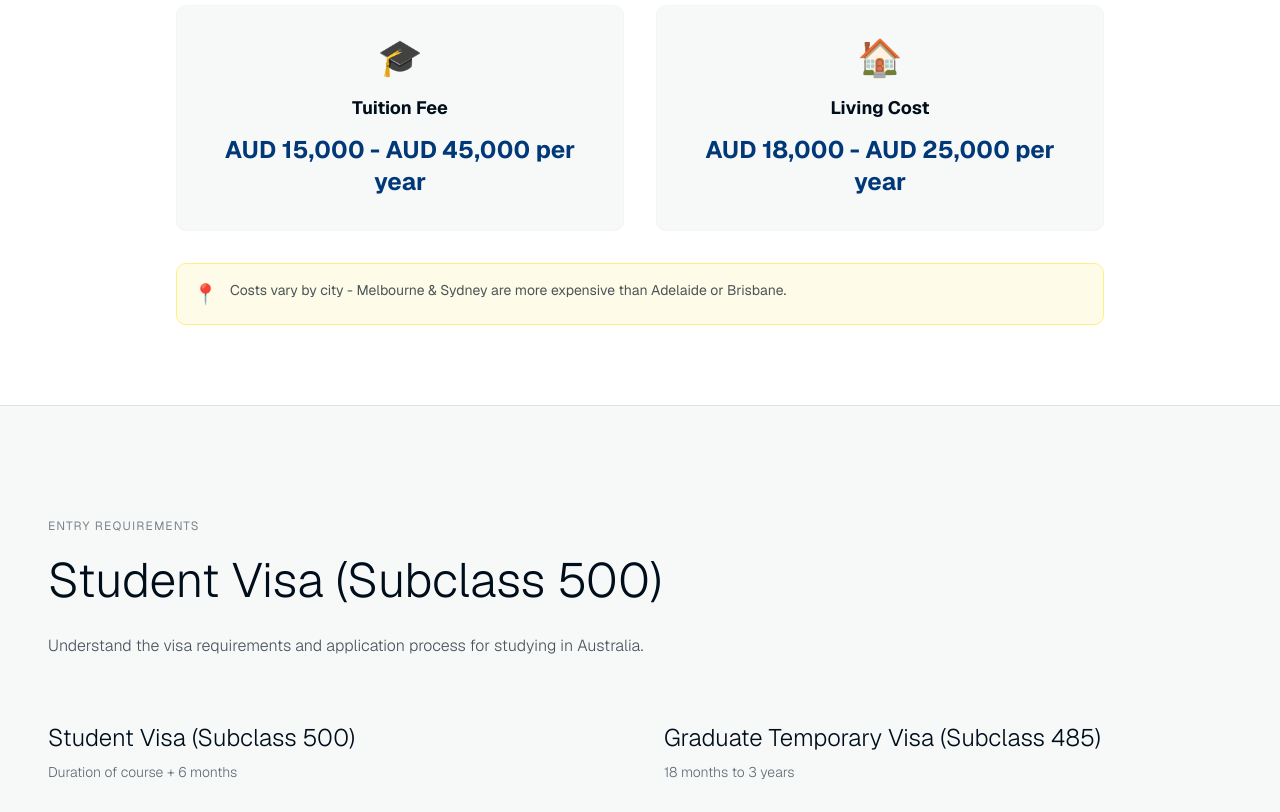
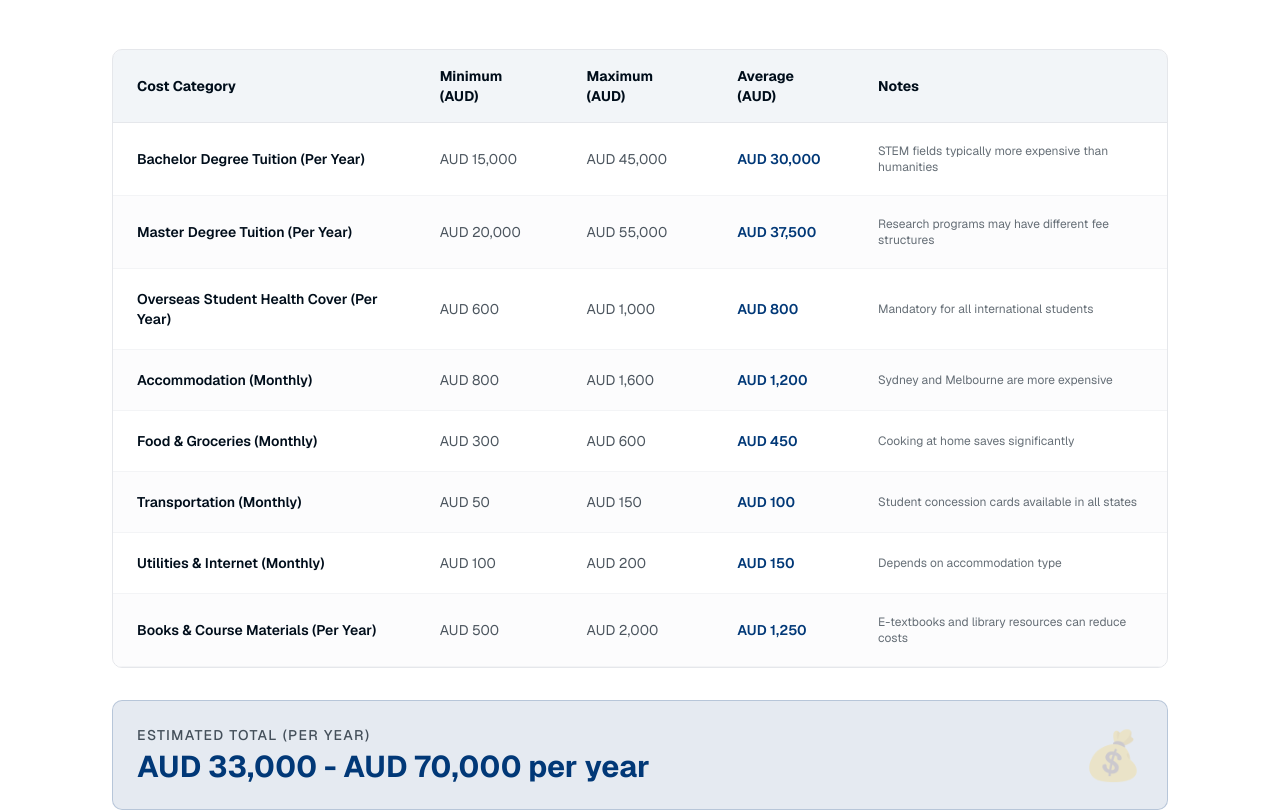
Before and after one commit to Fujiyoro/consultancy, a Next.js app: page /countries/australia in a window 1280 px wide. Shown: the part 4140-4952 px from the top of the page. Built offline with nearby package versions, Linux system fonts and the light colour scheme.

Commit message:
feat: redesign cost component with detailed table format
Convert cost section to table with detailed breakdown and notes.

```diff
--- a/components/country-costs.tsx
+++ b/components/country-costs.tsx
@@ -1,62 +1,109 @@
 'use client';
 
-interface CostBreakdown {
-  category: string;
-  range: string;
-  icon: string;
+interface CostItem {
+  item: string;
+  minAmount: string;
+  maxAmount: string;
+  average: string;
+  notes?: string;
 }
 
 interface CountryCostsProps {
-  costs: CostBreakdown[];
+  costs: CostItem[];
   currency: string;
+  totalEstimate?: string;
   note?: string;
 }
 
-const iconMap: { [key: string]: string } = {
-  tuition: '🎓',
-  living: '🏠',
-  health: '🏥',
-  books: '📚',
-};
-
-export function CountryCosts({ costs, currency, note }: CountryCostsProps) {
+export function CountryCosts({ costs, currency, totalEstimate, note }: CountryCostsProps) {
   return (
     <section className="py-20 bg-white">
-      <div className="max-w-5xl mx-auto px-6 sm:px-8 lg:px-12">
+      <div className="max-w-6xl mx-auto px-6 sm:px-8 lg:px-12">
         {/* Header */}
-        <div className="text-center mb-16">
+        <div className="mb-16">
           <p className="text-primary text-sm font-medium uppercase tracking-widest mb-3">
-            Cost Breakdown
+            💰 Cost Breakdown
           </p>
           <h2 className="text-4xl sm:text-5xl font-bold text-foreground mb-4">
             Estimated Costs in {currency}
           </h2>
+          <p className="text-lg text-foreground/70">
+            Detailed breakdown of tuition, living expenses, and other costs for international students
+          </p>
         </div>
 
-        {/* Costs Grid */}
-        <div className="grid md:grid-cols-2 gap-8 mb-8">
-          {costs.map((cost, index) => (
-            <div
-              key={index}
-              className="bg-[#F7F9F9] rounded-lg p-8 border border-gray-100 text-center hover:shadow-md transition-shadow"
-            >
-              <div className="text-4xl mb-4 flex justify-center">
-                {iconMap[cost.icon] || '💰'}
+        {/* Table */}
+        <div className="overflow-x-auto border border-gray-200 rounded-lg">
+          <table className="w-full">
+            <thead>
+              <tr className="bg-primary/5 border-b border-gray-200">
+                <th className="px-6 py-4 text-left text-sm font-bold text-foreground">
+                  Cost Category
+                </th>
+                <th className="px-6 py-4 text-left text-sm font-bold text-foreground">
+                  Minimum ({currency})
+                </th>
+                <th className="px-6 py-4 text-left text-sm font-bold text-foreground">
+                  Maximum ({currency})
+                </th>
+                <th className="px-6 py-4 text-left text-sm font-bold text-foreground">
+                  Average ({currency})
+                </th>
+                <th className="px-6 py-4 text-left text-sm font-bold text-foreground">
+                  Notes
+                </th>
+              </tr>
+            </thead>
+            <tbody>
+              {costs.map((cost, index) => (
+                <tr
+                  key={index}
+                  className={`border-b border-gray-100 transition-colors hover:bg-gray-50 ${
+                    index % 2 === 0 ? 'bg-white' : 'bg-gray-50/50'
+                  }`}
+                >
+                  <td className="px-6 py-5 text-sm font-semibold text-foreground">
+                    {cost.item}
+                  </td>
+                  <td className="px-6 py-5 text-sm text-foreground/70">
+                    {cost.minAmount}
+                  </td>
+                  <td className="px-6 py-5 text-sm text-foreground/70">
+                    {cost.maxAmount}
+                  </td>
+                  <td className="px-6 py-5 text-sm font-semibold text-primary">
+                    {cost.average}
+                  </td>
+                  <td className="px-6 py-5 text-xs text-foreground/60">
+                    {cost.notes || '—'}
+                  </td>
+                </tr>
+              ))}
+            </tbody>
+          </table>
+        </div>
+
+        {/* Total Estimate */}
+        {totalEstimate && (
+          <div className="mt-8 bg-primary/10 border border-primary/20 rounded-lg p-6">
+            <div className="flex justify-between items-center">
+              <div>
+                <p className="text-sm text-foreground/70 font-medium uppercase tracking-widest mb-1">
+                  Estimated Total (Per Year)
+                </p>
+                <p className="text-3xl font-bold text-primary">
+                  {totalEstimate}
+                </p>
               </div>
-              <h3 className="text-lg font-bold text-foreground mb-3">
-                {cost.category}
-              </h3>
-              <p className="text-2xl font-bold text-primary">
-                {cost.range}
-              </p>
+              <div className="text-5xl text-primary/20">💰</div>
             </div>
-          ))}
-        </div>
+          </div>
+        )}
 
         {/* Note */}
         {note && (
-          <div className="bg-yellow-50 border border-yellow-200 rounded-lg p-4 flex gap-3">
-            <span className="text-xl">📍</span>
+          <div className="mt-8 bg-yellow-50 border border-yellow-200 rounded-lg p-4 flex gap-3">
+            <span className="text-xl flex-shrink-0">📍</span>
             <p className="text-sm text-foreground/70">
               {note}
             </p>
--- a/components/country-page-wrapper.tsx
+++ b/components/country-page-wrapper.tsx
@@ -49,10 +49,11 @@ export function CountryPageWrapper({ country }: { country: Country }) {
           <CountryIntakes intakes={country.intakes} />
         )}
 
-        {country.costBreakdown && (
+        {country.detailedCosts && (
           <CountryCosts
-            costs={country.costBreakdown}
+            costs={country.detailedCosts}
             currency={country.costCurrency || 'USD'}
+            totalEstimate={country.totalEstimate}
             note={country.costNote}
           />
         )}
--- a/components/countrydata.tsx
+++ b/components/countrydata.tsx
@@ -66,8 +66,17 @@ export interface CountryData {
     icon: string;
   }>;
 
+  detailedCosts?: Array<{
+    item: string;
+    minAmount: string;
+    maxAmount: string;
+    average: string;
+    notes?: string;
+  }>;
+
   costCurrency?: string;
   costNote?: string;
+  totalEstimate?: string;
   requirements?: string[];
 }
 
@@ -398,7 +407,67 @@ export const countriesData: Record<string, CountryData> = {
     ],
 
     costCurrency: 'AUD',
-    costNote: 'Costs vary by city - Melbourne & Sydney are more expensive than Adelaide or Brisbane.',
+    costNote: 'Living costs vary significantly based on location - Sydney and Melbourne are the most expensive.',
+    totalEstimate: 'AUD 33,000 - AUD 70,000 per year',
+
+    detailedCosts: [
+      {
+        item: 'Bachelor Degree Tuition (Per Year)',
+        minAmount: 'AUD 15,000',
+        maxAmount: 'AUD 45,000',
+        average: 'AUD 30,000',
+        notes: 'STEM fields typically more expensive than humanities',
+      },
+      {
+        item: 'Master Degree Tuition (Per Year)',
+        minAmount: 'AUD 20,000',
+        maxAmount: 'AUD 55,000',
+        average: 'AUD 37,500',
+        notes: 'Research programs may have different fee structures',
+      },
+      {
+        item: 'Overseas Student Health Cover (Per Year)',
+        minAmount: 'AUD 600',
+        maxAmount: 'AUD 1,000',
+        average: 'AUD 800',
+        notes: 'Mandatory for all international students',
+      },
+      {
+        item: 'Accommodation (Monthly)',
+        minAmount: 'AUD 800',
+        maxAmount: 'AUD 1,600',
+        average: 'AUD 1,200',
+        notes: 'Sydney and Melbourne are more expensive',
+      },
+      {
+        item: 'Food & Groceries (Monthly)',
+        minAmount: 'AUD 300',
+        maxAmount: 'AUD 600',
+        average: 'AUD 450',
+        notes: 'Cooking at home saves significantly',
+      },
+      {
+        item: 'Transportation (Monthly)',
+        minAmount: 'AUD 50',
+        maxAmount: 'AUD 150',
+        average: 'AUD 100',
+        notes: 'Student concession cards available in all states',
+      },
+      {
+        item: 'Utilities & Internet (Monthly)',
+        minAmount: 'AUD 100',
+        maxAmount: 'AUD 200',
+        average: 'AUD 150',
+        notes: 'Depends on accommodation type',
+      },
+      {
+        item: 'Books & Course Materials (Per Year)',
+        minAmount: 'AUD 500',
+        maxAmount: 'AUD 2,000',
+        average: 'AUD 1,250',
+        notes: 'E-textbooks and library resources can reduce costs',
+      },
+    ],
 
     requirements: [
       'Academic transcripts and certificates (SLC/SEE, +2 Bachelor&apos;s)',
@@ -406,205 +475,6 @@ export const countriesData: Record<string, CountryData> = {
       'Statement of Purpose (SOP)',
       'Letters of Recommendation (LOR)',
       'Financial proof (GTE requirement)',
-      'Valid passport',
-    ],
-  },
-
-  'japan': {
-    id: 'japan',
-    name: 'Japan',
-    slug: 'japan',
-    image: 'https://images.unsplash.com/photo-1542051841857-5f90071e7989?q=80&w=870&auto=format&fit=crop&ixlib=rb-4.1.0&ixid=M3wxMjA3fDB8MHxwaG90by1wYWdlfHx8fGVufDB8fHx8fA%3D%3D',
-    description: 'Blend of tradition and cutting-edge innovation',
-    overview: 'Japan is an excellent destination for international students seeking a unique education experience. With over 100 universities offering high-quality education at affordable costs, Japan provides opportunities in engineering, technology, and humanities.',
-    highlights: ['Todai', 'Kyoto', 'Osaka', 'Tokyo Tech', 'Waseda'],
-    universityCount: 100,
-    color: 'from-red-500 to-orange-400',
-
-    visa: {
-      title: 'Student Visa',
-      types: [
-        {
-          name: 'College of Technology Student Visa',
-          duration: '2-4 years',
-          description: 'For students pursuing undergraduate studies in Japanese institutions',
-          requirements: [
-            'High school diploma or equivalent',
-            'Japanese language proficiency (N4-N3 level)',
-            'Proof of financial support (JPY 3-4 million annually)',
-            'Letter of recommendation',
-            'Health certificate',
-          ],
-        },
-        {
-          name: 'Graduate Student Visa',
-          duration: '2-3 years',
-          description: 'For students pursuing master&apos;s or doctoral degrees',
-          requirements: [
-            'Bachelor&apos;s degree or equivalent',
-            'Research proposal',
-            'Language proficiency',
-            'Financial documents',
-            'Academic transcripts',
-          ],
-        },
-      ],
-    },
-
-    process: {
-      title: 'Application Process',
-      steps: [
-        {
-          number: 1,
-          title: 'Language Preparation',
-          description: 'Prepare Japanese language skills - at least N4 level (JLPT) is recommended',
-          duration: '6-12 months',
-        },
-        {
-          number: 2,
-          title: 'University Selection & Application',
-          description: 'Apply directly to universities or through their international student portal',
-          duration: '2-3 months',
-        },
-        {
-          number: 3,
-          title: 'Receive Admission',
-          description: 'University issues admission letter and documents for visa application',
-          duration: '1-2 months',
-        },
-        {
-          number: 4,
-          title: 'Visa Application',
-          description: 'Submit documents to Japanese embassy/consulate including Certificate of Eligibility',
-          duration: '1-2 months',
-        },
-        {
-          number: 5,
-          title: 'Travel & Enrollment',
-          description: 'Obtain visa and travel to Japan to begin your studies',
-          duration: '2 weeks',
-        },
-      ],
-    },
-
-    costs: {
-      tuitionRange: 'JPY 520,800 - 1,425,600 per year',
-      livingCost: 'JPY 1,500,000 - 2,000,000 per year',
-      totalEstimate: 'JPY 2,020,800 - 3,425,600 per year',
-      scholarships: 'MEXT, ADB, and university scholarships available (often cover full tuition)',
-    },
-
-    universities: [
-      {
-        name: 'University of Tokyo (Todai)',
-        ranking: '#=39 Worldwide',
-        specialization: 'Engineering, Science, Medicine',
-      },
-      {
-        name: 'Kyoto University',
-        ranking: '#61 Worldwide',
-        specialization: 'Science, Engineering, Humanities',
-      },
-      {
-        name: 'Osaka University',
-        ranking: '#=75 Worldwide',
-        specialization: 'Engineering, Science, Medicine',
-      },
-      {
-        name: 'Tokyo Institute of Technology',
-        ranking: '#=139 Worldwide',
-        specialization: 'Engineering, Science, Technology',
-      },
-      {
-        name: 'Waseda University',
-        ranking: '#=200 Worldwide',
-        specialization: 'Business, Engineering, Arts',
-      },
-    ],
-
-    faqs: [
-      {
-        question: 'Do I need to speak Japanese to study in Japan?',
-        answer: 'While many programs are offered in English, studying Japanese is highly recommended for daily life. N4 level (JLPT) is typically required for university programs.',
-      },
-      {
-        question: 'What are the costs of studying in Japan?',
-        answer: 'Japan is relatively affordable. Total costs (tuition + living) range from JPY 2-3.4 million per year. Scholarships like MEXT often cover full tuition.',
-      },
-      {
-        question: 'Can I work while studying in Japan?',
-        answer: 'Yes, international students can work up to 20 hours per week during school terms and full-time during holidays. Work permit required.',
-      },
-      {
-        question: 'What is the JLPT requirement?',
-        answer: 'Most universities require N4 to N3 level for undergraduate studies and N2-N1 for graduate programs in Japanese-taught courses.',
-      },
-      {
-        question: 'Are there scholarships for international students?',
-        answer: 'Yes, MEXT scholarships cover full tuition and living stipend. Many universities also offer their own scholarships with partial or full coverage.',
-      },
-    ],
-
-    countryHighlights: [
-      {
-        title: 'World-Class Universities',
-        description: 'Seven universities in the global top 100 including University of Tokyo, Kyoto, and Osaka offering excellent programs.',
-        icon: 'graduation',
-      },
-      {
-        title: 'Post-Study Work Visa',
-        description: 'Eligible graduates can apply for a 1-year work visa to gain Japanese professional experience.',
-        icon: 'work',
-      },
-      {
-        title: 'Rich Culture & Innovation',
-        description: 'Experience a blend of traditional culture and cutting-edge technology in a safe, vibrant environment.',
-        icon: 'globe',
-      },
-      {
-        title: 'Affordable Education',
-        description: 'Excellent scholarships including MEXT that cover tuition and living expenses for international students.',
-        icon: 'award',
-      },
-    ],
-
-    intakes: [
-      {
-        name: 'April (Semester 1)',
-        period: 'Apr - Aug',
-        months: 'April - September',
-        type: 'Major intake',
-      },
-      {
-        name: 'September (Semester 2)',
-        period: 'Sep - Mar',
-        months: 'September - March',
-        type: 'Minor intake',
-      },
-    ],
-
-    costBreakdown: [
-      {
-        category: 'Tuition Fee',
-        range: 'JPY 520,800 - JPY 1,425,600 per year',
-        icon: 'tuition',
-      },
-      {
-        category: 'Living Cost',
-        range: 'JPY 1,500,000 - JPY 2,000,000 per year',
-        icon: 'living',
-      },
-    ],
-
-    costCurrency: 'JPY',
-    costNote: 'Many universities offer tuition-free programs for international students with MEXT and other scholarships.',
-
-    requirements: [
-      'Academic transcripts and certificates (High School or Bachelor degree)',
-      'Japanese Language Proficiency (JLPT N4-N3 for undergraduate, N2-N1 for graduate)',
-      'Statement of Purpose (SOP)',
-      'Letters of Recommendation (2-3 letters)',
-      'Financial proof (Bank statements showing JPY 3-4 million)',
       'Valid passport',
     ],
   },
@@ -802,6 +672,66 @@ export const countriesData: Record<string, CountryData> = {
 
     costCurrency: 'GBP',
     costNote: 'Living costs vary significantly based on location - London is the most expensive city for accommodation and expenses.',
+    totalEstimate: 'GBP 22,000 - GBP 48,000 per year',
+
+    detailedCosts: [
+      {
+        item: 'Undergraduate Tuition (Per Year)',
+        minAmount: 'GBP 10,000',
+        maxAmount: 'GBP 25,000',
+        average: 'GBP 17,500',
+        notes: 'Subject to Home Office limits; some programs more expensive',
+      },
+      {
+        item: 'Postgraduate Tuition (Per Year)',
+        minAmount: 'GBP 12,000',
+        maxAmount: 'GBP 30,000',
+        average: 'GBP 21,000',
+        notes: 'Master&apos;s and PhD programs vary significantly',
+      },
+      {
+        item: 'Accommodation (Monthly)',
+        minAmount: 'GBP 400',
+        maxAmount: 'GBP 900',
+        average: 'GBP 650',
+        notes: 'London is significantly more expensive than other cities',
+      },
+      {
+        item: 'Food & Groceries (Monthly)',
+        minAmount: 'GBP 200',
+        maxAmount: 'GBP 400',
+        average: 'GBP 300',
+        notes: 'Budget supermarkets available; meal planning saves money',
+      },
+      {
+        item: 'Transportation (Monthly)',
+        minAmount: 'GBP 30',
+        maxAmount: 'GBP 150',
+        average: 'GBP 90',
+        notes: 'Student railcards and bus passes provide discounts',
+      },
+      {
+        item: 'Utilities & Council Tax (Monthly)',
+        minAmount: 'GBP 80',
+        maxAmount: 'GBP 200',
+        average: 'GBP 140',
+        notes: 'May not apply if in university accommodation',
+      },
+      {
+        item: 'Phone & Internet (Monthly)',
+        minAmount: 'GBP 20',
+        maxAmount: 'GBP 50',
+        average: 'GBP 35',
+        notes: 'Many providers offer student discounts',
+      },
+      {
+        item: 'Books & Course Materials (Per Year)',
+        minAmount: 'GBP 500',
+        maxAmount: 'GBP 1,500',
+        average: 'GBP 1,000',
+        notes: 'University library and e-resources significantly reduce costs',
+      },
+    ],
 
     requirements: [
       'Academic transcripts and certificates (SLC/SEE, +2 Bachelor&apos;s)',
```
